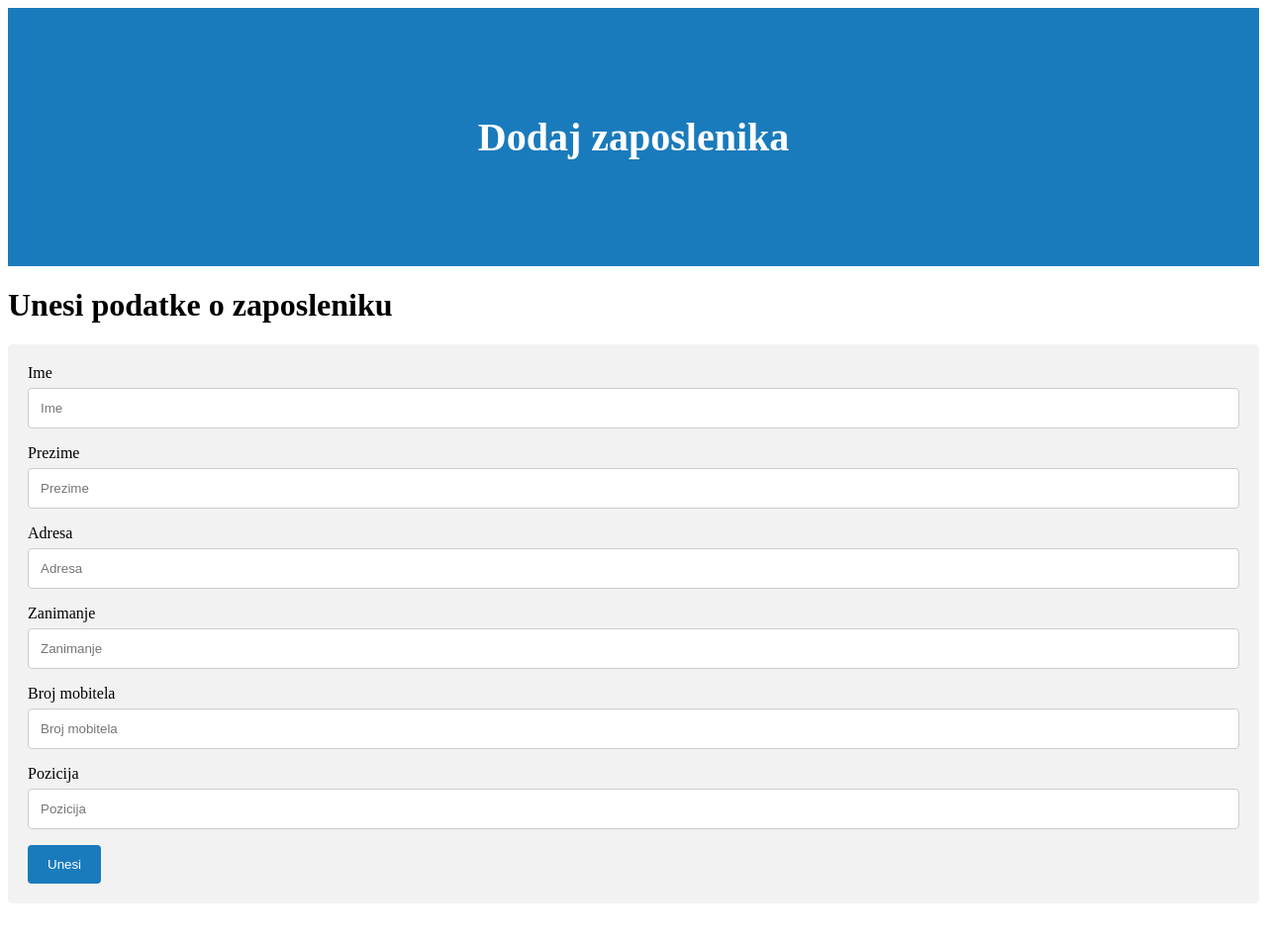
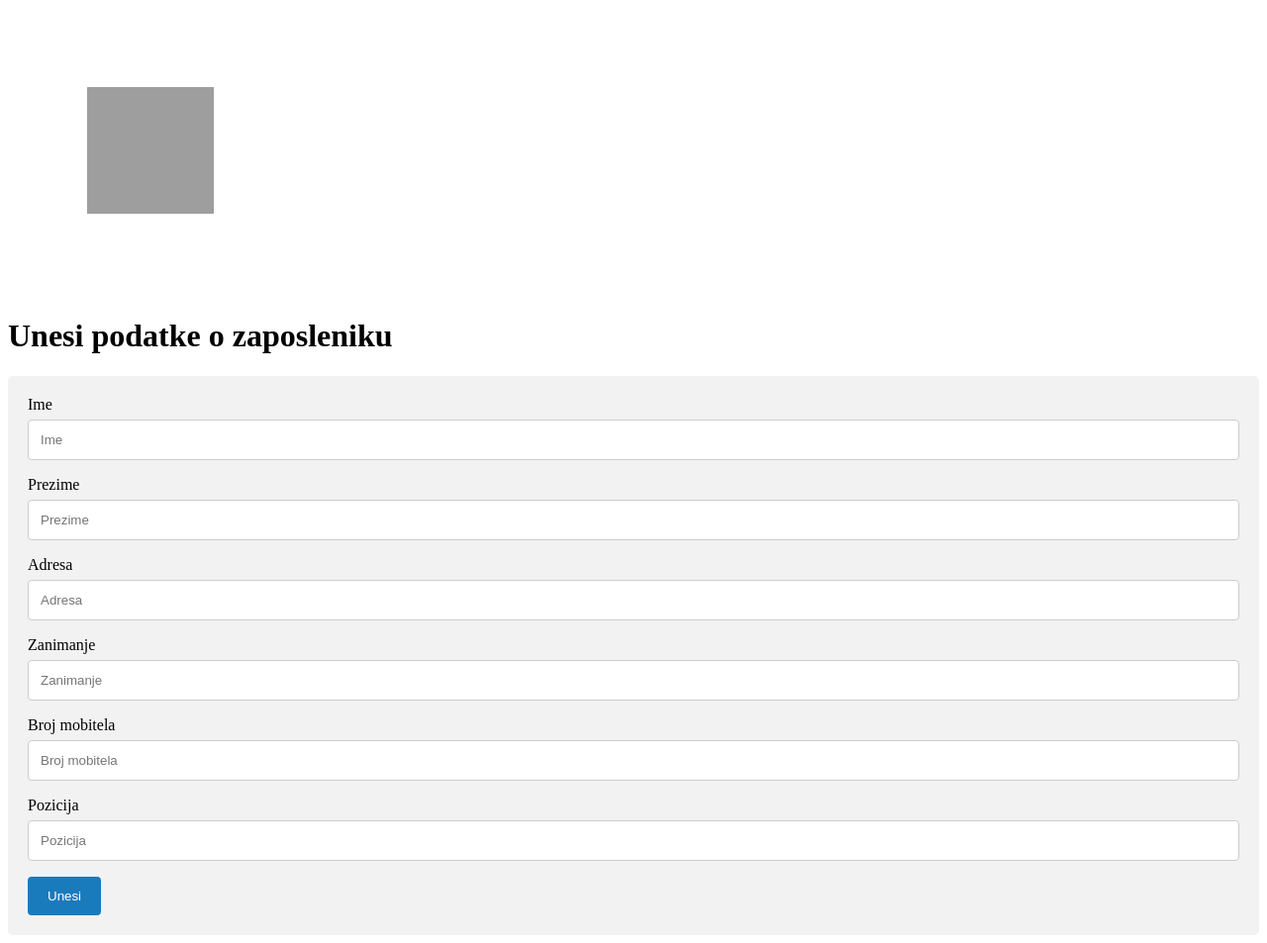
Before and after one commit to MarkoCuk54/Employee-Management-System, a Flask app: page /dodaj in a window 1280 px wide. Shown: the whole page at 99% size. Before the commit the page ends 913 px from the top, so only its background shows below. Run offline with Flask 2, Linux system fonts and the light colour scheme; grey boxes are pictures that could not be loaded.

Commit message:
add picture

```diff
--- a/static/css/dodaj.css
+++ b/static/css/dodaj.css
@@ -1,8 +1,5 @@
 .header {
   padding: 80px; /* some padding */
-  text-align: center; /* center the text */
-  background: #1a7bbc; /* blue background */
-  color: white; /* white text color */
 }
 
 /* Increase the font size of the <h1> element */
--- a/templates/dodaj.html
+++ b/templates/dodaj.html
@@ -11,7 +11,7 @@
 
 <body>
   <div class="header">
-      <h1>Dodaj zaposlenika</h1>
+    <img src="emerus.jpg" alt="emerus" width="128" height="128">
   </div>
   <h1 style="text-align: left;">Unesi podatke o zaposleniku</h1>
 </body>
```
